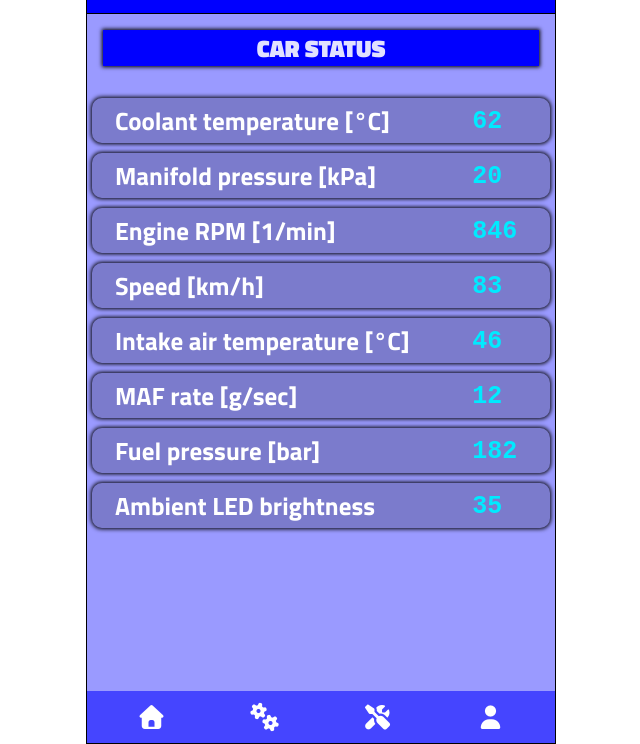
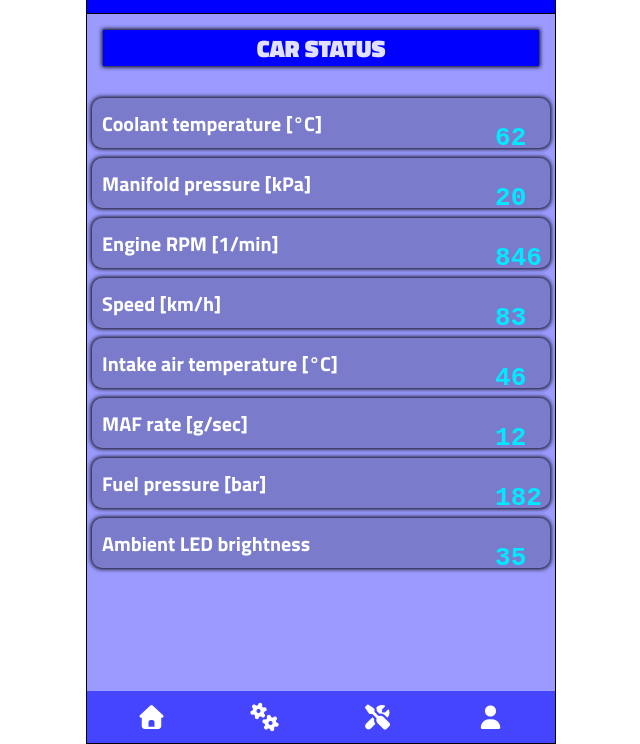
Before and after one commit to slametsulistiono4-stack/2, a plain HTML site: page status.html in a window 1280 px wide. Shown: the part 56-800 px from the top of the page, without its empty margins (319-959 px from the left). Drawn offline with Linux system fonts and the light colour scheme.

Commit message:
Add files via upload

```diff
--- a/style.css
+++ b/style.css
@@ -224,6 +224,8 @@ html{
     font-weight: bold;
     min-height: 45px;
     text-align: left;
+    padding: 12px;
+    min-height: 50px;
 }
 
 
@@ -236,7 +238,7 @@ html{
     font-weight: bold;
     position: absolute;  /* supaya bisa pakai left */
     top: 50%;
-    transform: translateY(-50%); /* center vertical */
+    transform: translateY(-100% -50%); /* center vertical */
     left: 83%; /* 🔥 bisa kamu ubah bebas */
 
 }
@@ -246,9 +248,33 @@ html{
     top: 50%;
     transform: translateY(-50%); /* center vertical */
 
-    left: 5%; /* default posisi kiri */
-
+    left: 10px; /* default posisi kiri */
     color: white;
-    font-size: 25px;
+    font-size: 18px;
     margin: 0;
 }
+
+@media (max-width: 480px) {
+
+    .data-item h1 {
+        font-size: 13px;
+        left: 8px;
+    }
+
+    .data-result {
+        left: 95%;
+        font-size: 16px;
+    }
+}
+
+@media (min-width: 768px) {
+
+    .data-item h1 {
+        font-size: 20px;
+    }
+
+    .data-result {
+        left: 88%;
+        font-size: 26px;
+    }
+}
```
